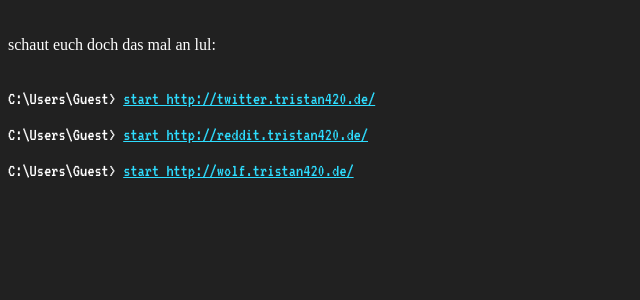
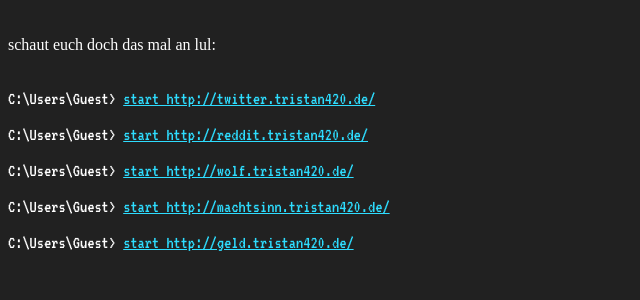
Before and after one commit to tkundrat/tristan420, a PHP site: page / in a window 1280 px wide. Shown: the part 139-439 px from the top of the page, without its empty margins (0-640 px from the left). Run offline with PHP 8.4, Linux system fonts and the light colour scheme.

Commit message:
added links to index.php

```diff
--- a/index.php
+++ b/index.php
@@ -18,5 +18,9 @@
 		<p style="font-family:'VT323'; font-size:18px;">C:\Users\Guest> <a href="http://reddit.tristan420.de/" style="color:#2eddff;">start http://reddit.tristan420.de/</a></p>
 
 		<p style="font-family:'VT323'; font-size:18px;">C:\Users\Guest> <a href="/wolf.php" style="color:#2eddff;">start http://wolf.tristan420.de/</a></p>
+
+		<p style="font-family:'VT323'; font-size:18px;">C:\Users\Guest> <a href="/machtsinn.php" style="color:#2eddff;">start http://machtsinn.tristan420.de/</a></p>
+
+		<p style="font-family:'VT323'; font-size:18px;">C:\Users\Guest> <a href="http://geld.tristan420.de" style="color:#2eddff;">start http://geld.tristan420.de/</a></p>
 	</body>
 </html>
```
